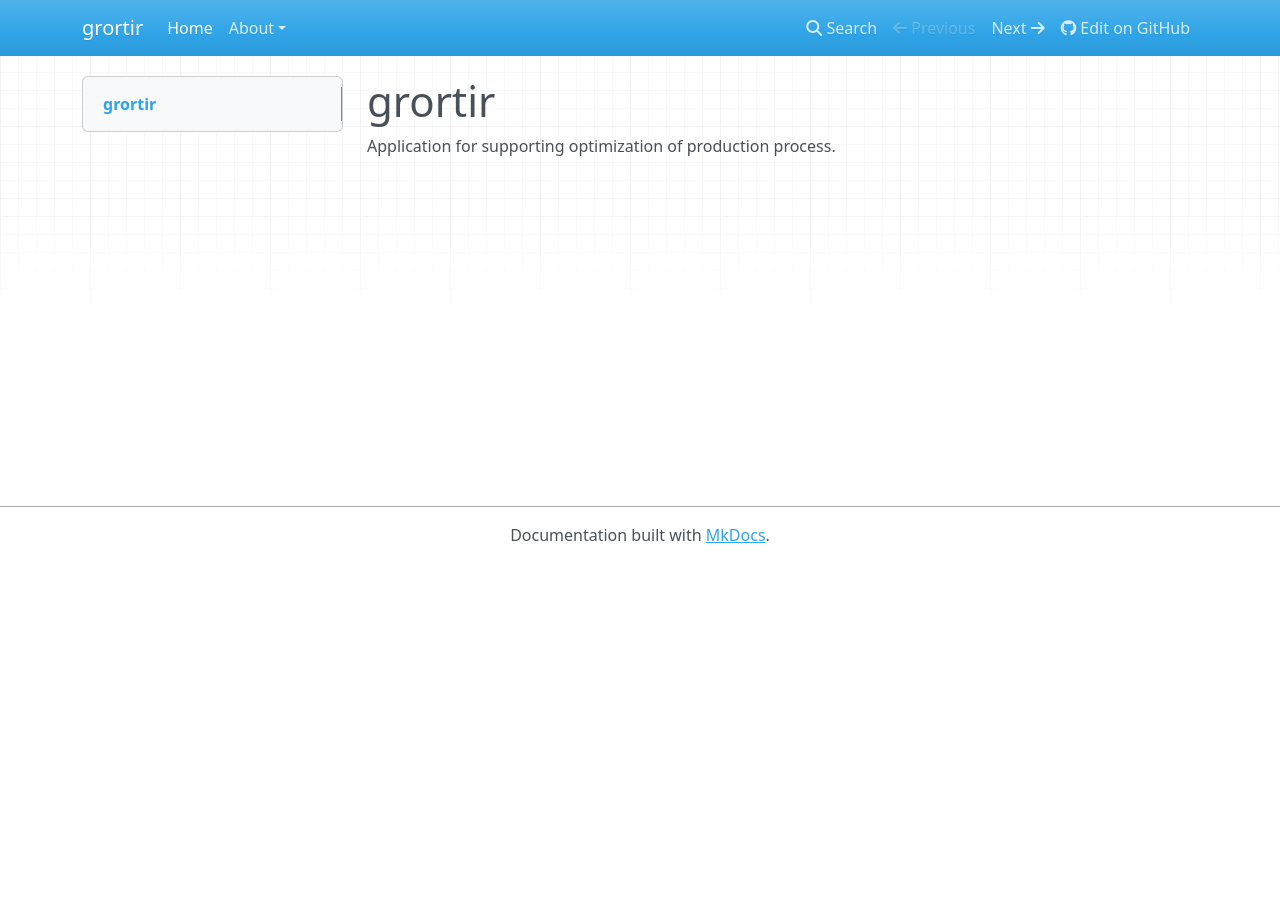
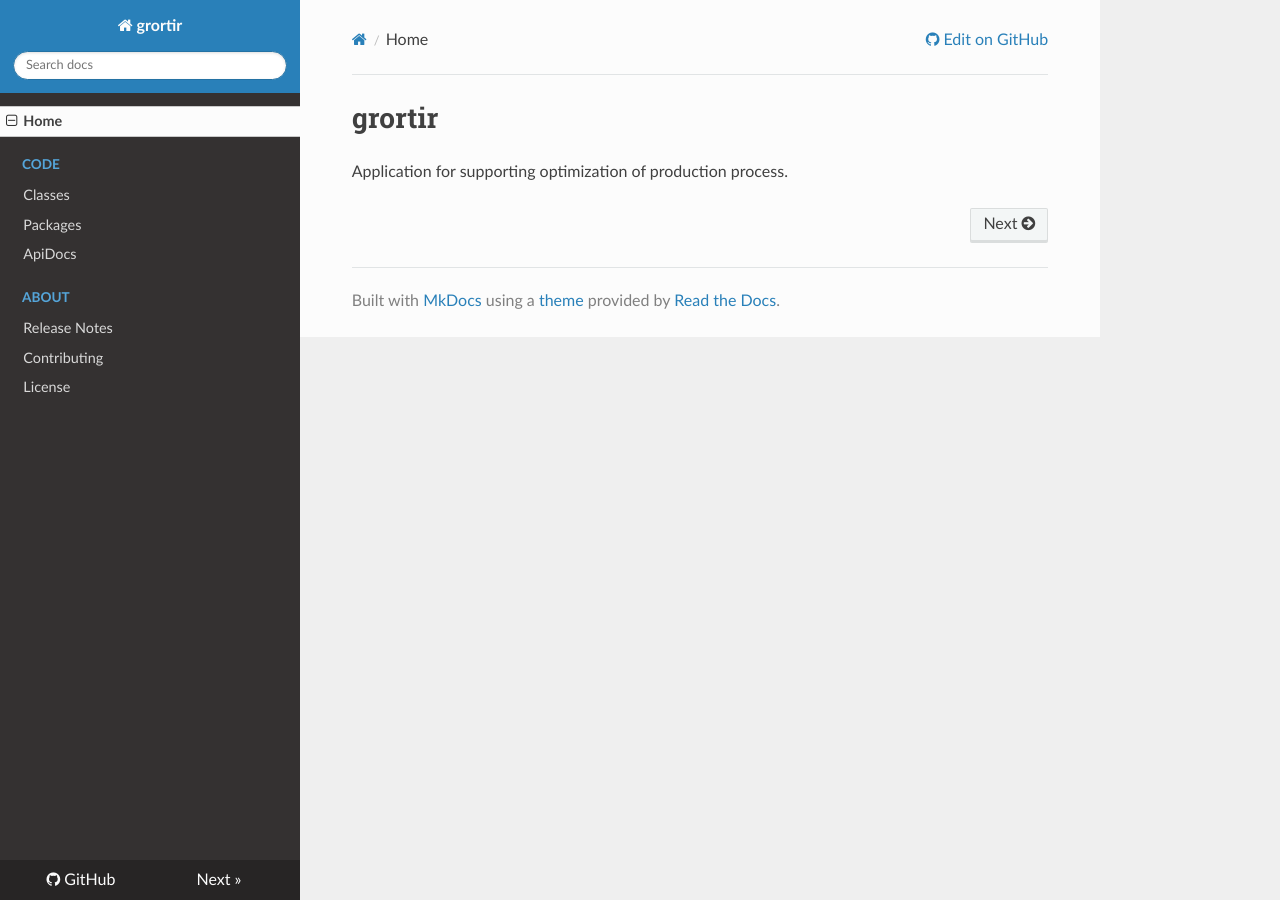
Before and after one commit to qbahn/grortir, an MkDocs documentation site: the page built from docs/index.md, in a window 1280 px wide. Built offline with MkDocs 1.6.1, drawn with Linux system fonts in a browser that asks for light colours; nearby versions of some CDN libraries; old or Windows-style settings are respelled for this version of MkDocs.

```diff
--- a/mkdocs.yml
+++ b/mkdocs.yml
@@ -4,10 +4,14 @@ site_author: Wojtek Pietrucha
 repo_url: https://github.com/qbahn/grortir
 # google_analytics: ['XX-XXXXXXXX-XX', 'auto']
 
-theme: mkdocs
+theme: readthedocs
 
 pages:
 - Home: index.md
+- Code:
+  - Classes: code/classes.md
+  - Packages: code/packages.md
+  - ApiDocs: code/apidocs.md
 - About:
   - 'Release Notes': about/changes.md
   - Contributing: about/contributing.md
```
Also changed, not shown: .travis.yml (+9 -2 lines), docs/code/apidocs.md (added, +12 -0 lines), docs/code/classes.md (added, +3 -0 lines), docs/code/packages.md (added, +4 -0 lines), 1 other file.
